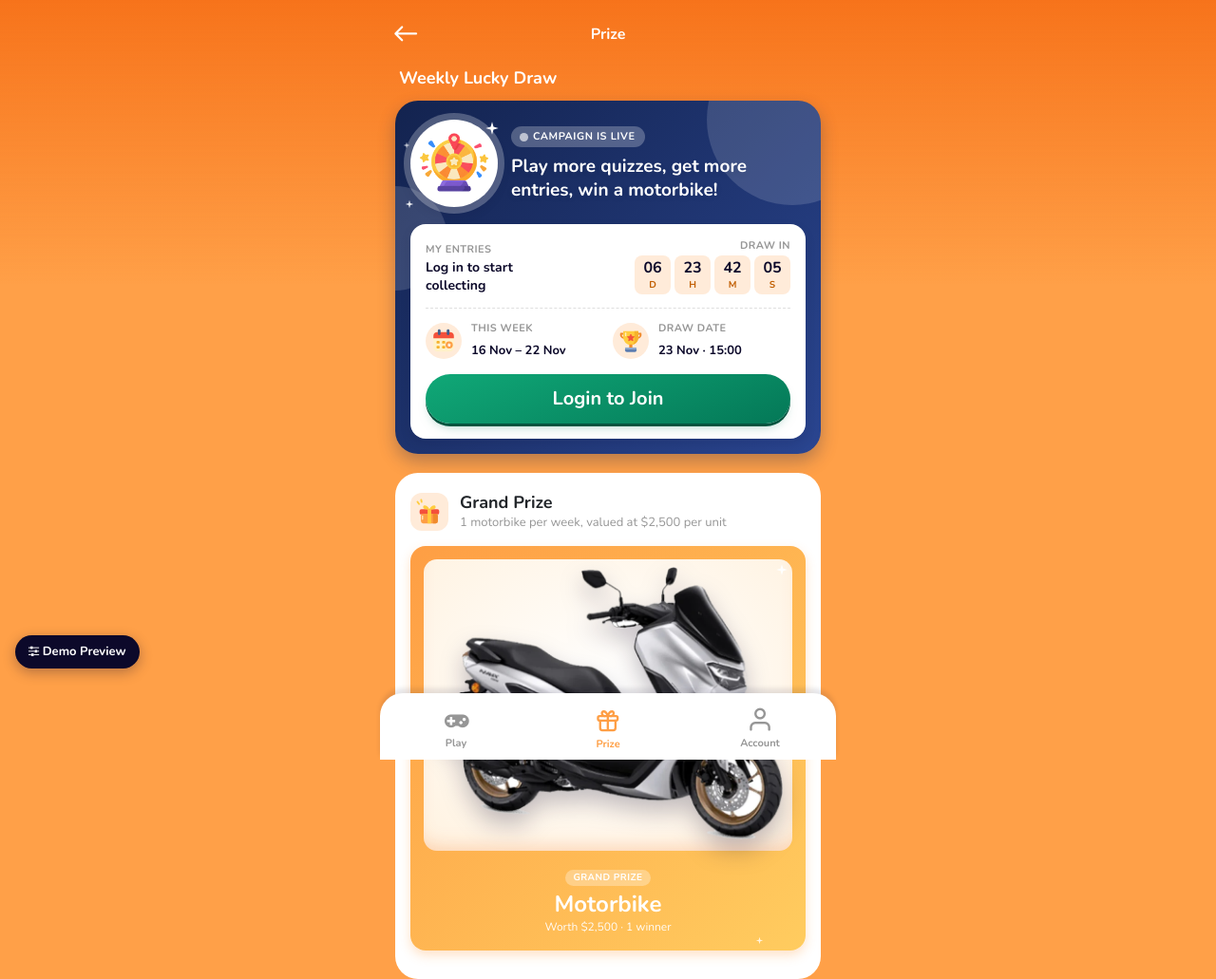
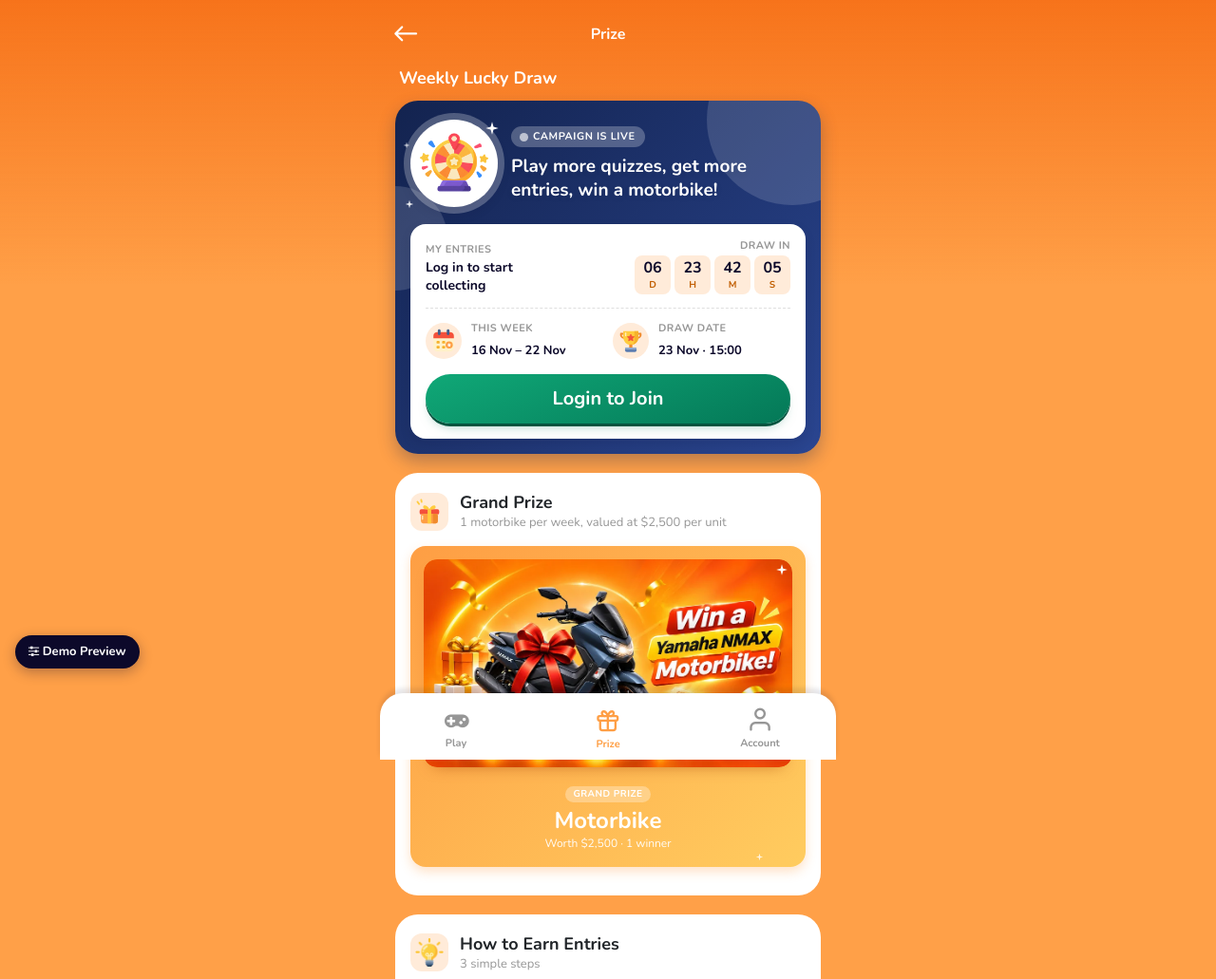
Before and after one commit to productlinkit/quizpro-bycellcard, a plain HTML site: page lucky-draw.html in a window 1280 px wide. Shown: the top 1031 px of the page at 95% size. Drawn offline with nearby package versions, Linux system fonts and the light colour scheme.

Commit message:
Grand Prize card uses the same NMAX banner as the Play tab
Co-Authored-By: Claude Opus 5.5 <noreply@anthropic.com>

```diff
--- a/theme/css/motorquiz.css
+++ b/theme/css/motorquiz.css
@@ -461,3 +461,7 @@
 .splash-bar{animation:splashUp .5s 1.6s ease-out backwards}
 .splash-bar i{animation-duration:2.9s !important}
 @media (prefers-reduced-motion:reduce){.splash-logo.mq-splash-logo,.splash-rays,.splash-ring{animation:none;opacity:1}.splash-ring{display:none}}
+/* Grand Prize card uses the same banner as the Play tab */
+.ld-prize-grand .ld-prize-ico.lg.photo{aspect-ratio:900/507;padding:0;background:none;box-shadow:0 8px 16px -10px rgba(160,60,0,.6);overflow:hidden;position:relative}
+.ld-prize-grand .ld-prize-ico.lg.photo img{object-fit:cover;filter:none;animation:none;border-radius:14px}
+.ld-prize-grand .ld-prize-ico.lg.photo::after{content:'';position:absolute;top:0;bottom:0;left:-50%;width:35%;background:linear-gradient(100deg,transparent,rgba(255,255,255,.35),transparent);transform:skewX(-18deg);animation:mqShine 5s ease-in-out infinite}
--- a/theme/lucky-draw/ld-config.js
+++ b/theme/lucky-draw/ld-config.js
@@ -22,7 +22,7 @@ window.LD_CONFIG = {
     drawDate: LD_WEEK.start(1) + 'T15:00:00',
     // Confirmed: 1 motorbike every week, valued at $2,500. Draw dates/times are still placeholders.
     prizes: [
-      { rank: 'Grand Prize', item: 'Motorbike', value: 2500, icon: 'gift', img: 'theme/images/prize-motorbike.webp', qty: 1 }
+      { rank: 'Grand Prize', item: 'Motorbike', value: 2500, icon: 'gift', img: 'theme/images/daily-banner.webp', qty: 1 }
     ],
     confirmed: true,
     datesConfirmed: false
```
Also changed, not shown: README.txt, theme/images/prize-motorbike.webp (deleted).
